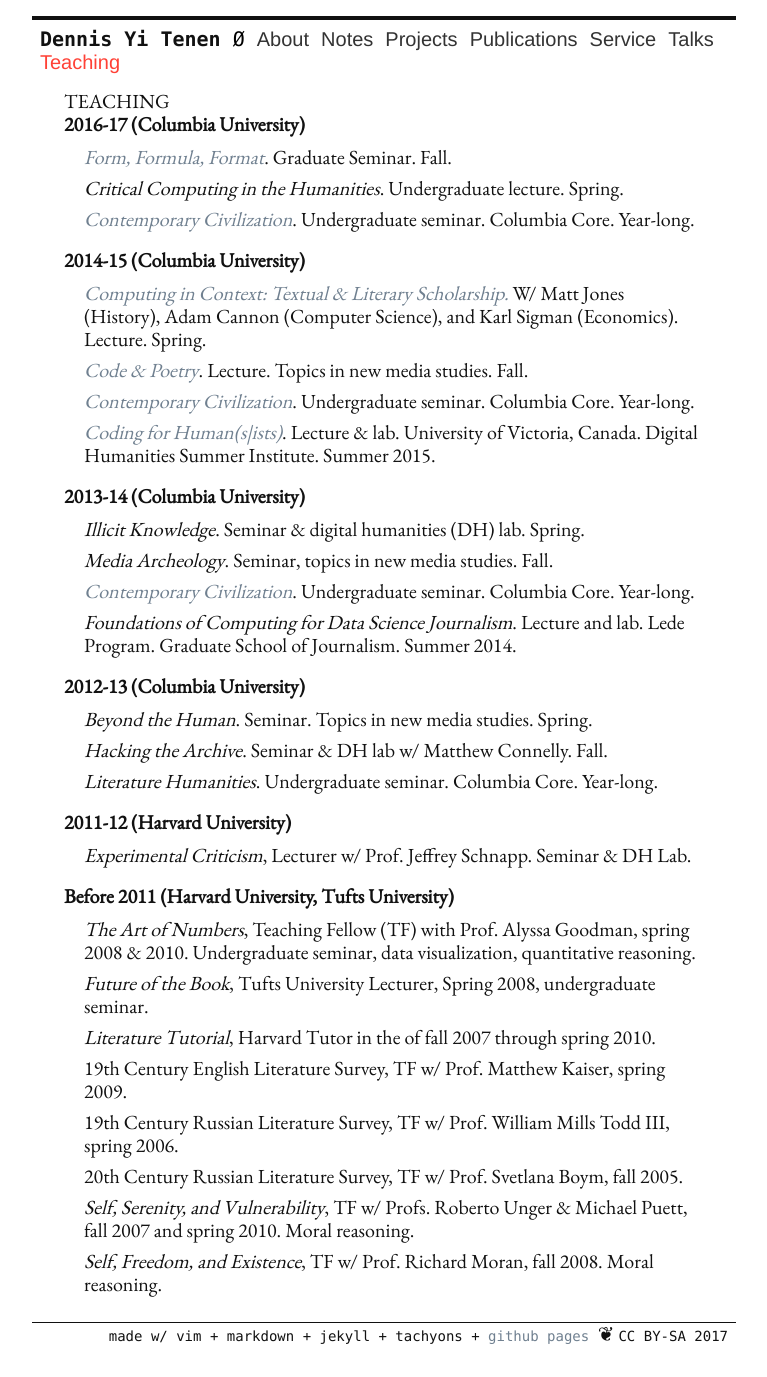
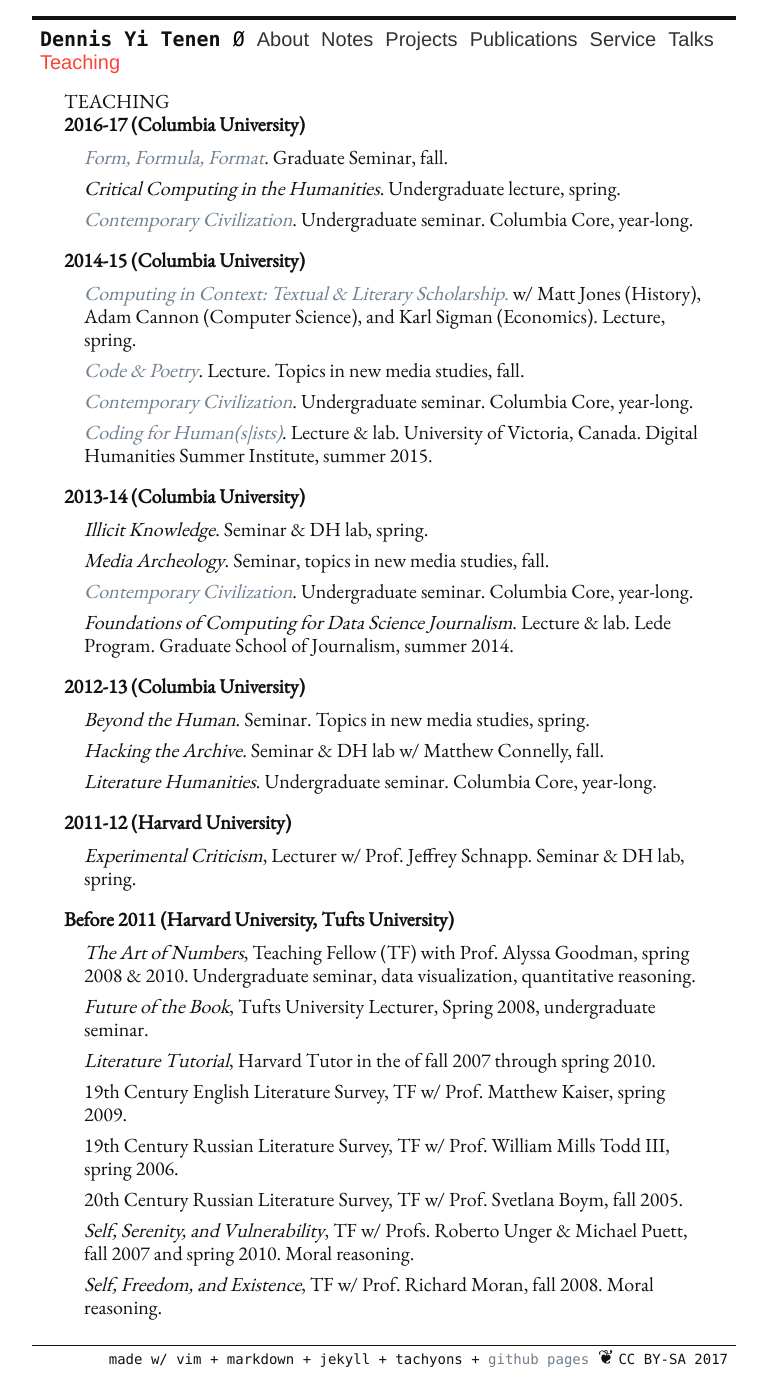
Before and after one commit to denten/denten.github.io, a Jekyll site: the page built from _pages/teaching.md, in a window 1280 px wide. Shown: the whole page, without its empty margins (256-1023 px from the left). Built offline with Jekyll 4.4.1, drawn with Linux system fonts in a browser that asks for light colours; nearby versions of some CDN libraries; library files that are not in the unit come from our copies; before the commit the page ends 1354 px from its top, so only the background shows below that.

Commit message:
tweaks to CV

```diff
--- a/_includes/CV/07-teaching.md
+++ b/_includes/CV/07-teaching.md
@@ -4,47 +4,49 @@
 #### 2016-17 (Columbia University)
 - [*Form, Formula,
   Format*](https://github.com/denten-courses/form-formula-format). Graduate
-Seminar. Fall.
-- *Critical Computing in the Humanities*. Undergraduate lecture. Spring.
+Seminar, fall.
+- *Critical Computing in the Humanities*. Undergraduate lecture, spring.
 - [*Contemporary
   Civilization*](https://github.com/denten-courses/con-civ/blob/master/2014-fall/2014-fall-sched.md).
-Undergraduate seminar. Columbia Core. Year-long.
+Undergraduate seminar. Columbia Core, year-long.
 
 #### 2014-15 (Columbia University)
 
 - [*Computing in Context: Textual & Literary
-  Scholarship.*](https://github.com/denten-courses/computing-context) W/ Matt
+  Scholarship.*](https://github.com/denten-courses/computing-context) w/ Matt
 Jones (History), Adam Cannon (Computer Science), and Karl Sigman (Economics).
-Lecture. Spring.
-- [*Code & Poetry*](https://github.com/denten-courses/code-poetry/blob/master/2014-fall/course-sched.md).
-Lecture. Topics in new media studies. Fall.
+Lecture, spring.
+- [*Code &
+  Poetry*](https://github.com/denten-courses/code-poetry/blob/master/2014-fall/course-sched.md).
+Lecture. Topics in new media studies, fall.
 - [*Contemporary
   Civilization*](https://github.com/denten-courses/con-civ/blob/master/2014-fall/2014-fall-sched.md).
-Undergraduate seminar. Columbia Core. Year-long.
+Undergraduate seminar. Columbia Core, year-long.
 - [*Coding for
   Human(s|ists)*](https://github.com/denten-workshops/dhsi-coding-fundamentals).
 Lecture & lab. University of Victoria, Canada. Digital Humanities Summer
-Institute. Summer 2015.
+Institute, summer 2015.
 
 #### 2013-14 (Columbia University)
 
-- *Illicit Knowledge*. Seminar & digital humanities (DH) lab. Spring.
-- *Media Archeology*. Seminar, topics in new media studies. Fall.
+- *Illicit Knowledge*. Seminar & DH lab, spring.
+- *Media Archeology*. Seminar, topics in new media studies, fall.
 - [*Contemporary
   Civilization*](https://github.com/denten-courses/con-civ/blob/master/2014-fall/2014-fall-sched.md).
-Undergraduate seminar. Columbia Core. Year-long.
-- *Foundations of Computing for Data Science Journalism*. Lecture and lab. Lede Program. Graduate School of Journalism. Summer 2014.
+Undergraduate seminar. Columbia Core, year-long.
+- *Foundations of Computing for Data Science Journalism*. Lecture & lab. Lede
+  Program. Graduate School of Journalism, summer 2014.
 
 #### 2012-13 (Columbia University)
 
-- *Beyond the Human*. Seminar. Topics in new media studies. Spring.
-- *Hacking the Archive*. Seminar & DH lab w/ Matthew Connelly. Fall.
-- *Literature Humanities*. Undergraduate seminar. Columbia Core. Year-long.
+- *Beyond the Human*. Seminar. Topics in new media studies, spring.
+- *Hacking the Archive*. Seminar & DH lab w/ Matthew Connelly, fall.
+- *Literature Humanities*. Undergraduate seminar. Columbia Core, year-long.
 
 #### 2011-12 (Harvard University)
 
 - *Experimental Criticism*, Lecturer w/ Prof. Jeffrey Schnapp. Seminar & DH
-  Lab.
+  lab, spring.
 
 #### Before 2011 (Harvard University, Tufts University)
 
```
Also changed, not shown: _includes/CV/05-projects.md (+3 -3 lines), _includes/CV/06-talks.md (+9 -8 lines), _includes/CV/08-service.md (+5 -5 lines).
